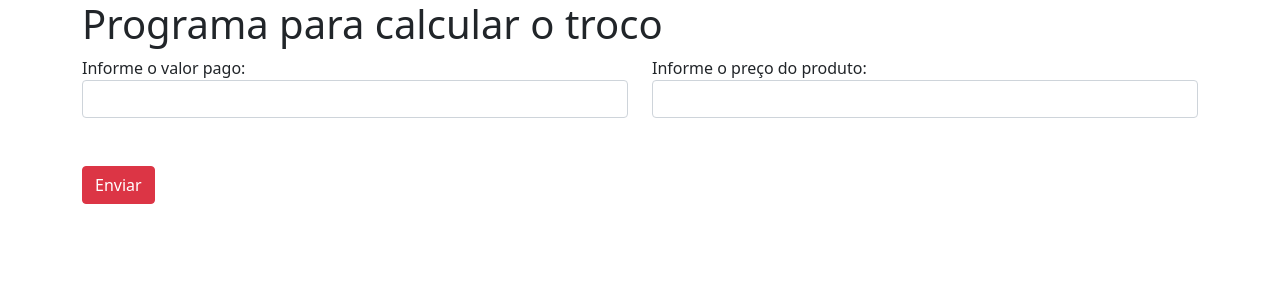
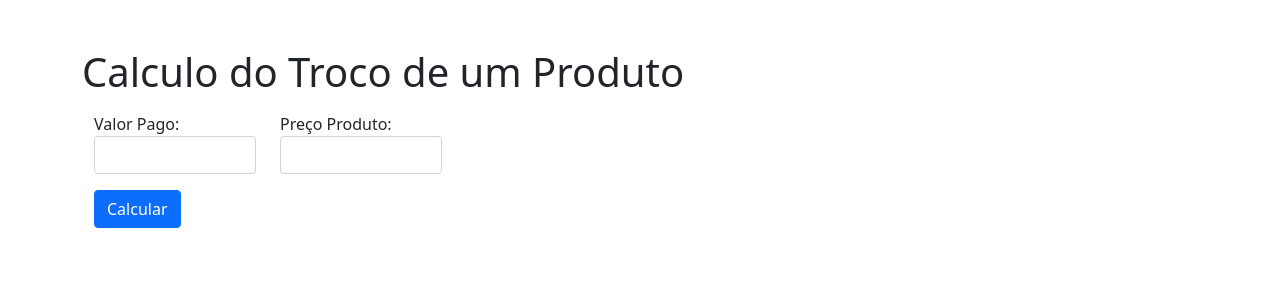
Before and after one commit to ZorDnaRog/EletivaI-LinguagemProgramacaoIV, a PHP site: page / in a window 1280 px wide. Shown: the top 300 px of the page. Run offline with PHP 8.4, Linux system fonts and the light colour scheme.

Commit message:
Ajuste Exercício
Colocado div para melhor visibilidade da pagina, inserido tratativas condicionais para o calculo do troco.

```diff
--- a/Lista1/Exercicio1/index.php
+++ b/Lista1/Exercicio1/index.php
@@ -2,50 +2,39 @@
 <html lang="en">
 
 <head>
-    <!-- Required meta tags -->
     <meta charset="utf-8">
     <meta name="viewport" content="width=device-width, initial-scale=1">
-
-    <!-- Bootstrap CSS -->
     <link href="https://cdn.jsdelivr.net/npm/bootstrap@5.1.3/dist/css/bootstrap.min.css" rel="stylesheet" integrity="sha384-1BmE4kWBq78iYhFldvKuhfTAU6auU8tT94WrHftjDbrCEXSU1oBoqyl2QvZ6jIW3" crossorigin="anonymous">
 
     <title>Lista de Exercicios 1 - Troco</title>
 </head>
 
-<body class="container">
-    <h1>Programa para calcular o troco</h1>
+<body class="container-sm mt-5">
+    <h1>Calculo do Troco de um Produto</h1>
 
+    <div class="container mt-3">
         <form action="resultado.php" method="post">
             <div class="row">
-            <div class="col">
-                <label for="valorpago" class="label-control">Informe o valor pago: </label>
-                <input type="number" name="valorpago" id="valorpago" class="form-control" />
+                <div class="col-2">
+                    <label for="valorpago" class="label-control">Valor Pago:</label>
+                    <input type="number" name="valorpago" id="valorpago" class="form-control"/>
                 </div>
-            <div class="col">
-                <label for="precoproduto" class="label-control">Informe o preço do produto: </label>
-                <input type="numer" name="precoproduto" id="precoproduto" class="form-control" />
+                <div class="col-2">
+                    <label for="precoproduto" class="label-control">Preço Produto:</label>
+                    <input type="numer" name="precoproduto" id="precoproduto" class="form-control"/>
                 </div>
             </div>
-        <div class="row mt-5">
+            <div class="row mt-3">
                 <div class="col">
-                <button type="submit" class="btn btn-danger">
-                    Enviar
+                    <button type="submit" class="btn btn-primary">
+                        Calcular
                     </button>
                 </div>
             </div>
-
         </form>
-
-    <!-- Optional JavaScript; choose one of the two! -->
-
-    <!-- Option 1: Bootstrap Bundle with Popper -->
+    </div>
     <script src="https://cdn.jsdelivr.net/npm/bootstrap@5.1.3/dist/js/bootstrap.bundle.min.js" integrity="sha384-ka7Sk0Gln4gmtz2MlQnikT1wXgYsOg+OMhuP+IlRH9sENBO0LRn5q+8nbTov4+1p" crossorigin="anonymous"></script>
 
-    <!-- Option 2: Separate Popper and Bootstrap JS -->
-    <!--
-    <script src="https://cdn.jsdelivr.net/npm/@popperjs/core@2.10.2/dist/umd/popper.min.js" integrity="sha384-7+zCNj/IqJ95wo16oMtfsKbZ9ccEh31eOz1HGyDuCQ6wgnyJNSYdrPa03rtR1zdB" crossorigin="anonymous"></script>
-    <script src="https://cdn.jsdelivr.net/npm/bootstrap@5.1.3/dist/js/bootstrap.min.js" integrity="sha384-QJHtvGhmr9XOIpI6YVutG+2QOK9T+ZnN4kzFN1RtK3zEFEIsxhlmWl5/YESvpZ13" crossorigin="anonymous"></script>
-    -->
 </body>
 
 </html>
```
Also changed, not shown: Lista1/Exercicio1/resultado.php (+31 -5 lines). Lines whose indentation alone changed are shown as unchanged.
